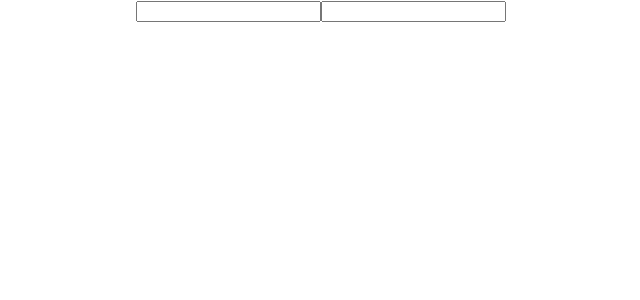
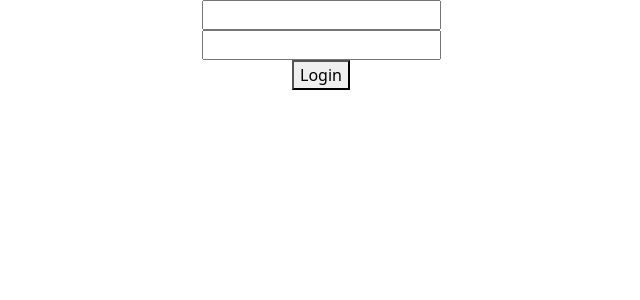
Before and after one commit to Pobarul-islam/email-password-authentication, a React (Create React App) app: page / in a window 1280 px wide. Shown: the top 300 px of the page, without its empty margins (319-959 px from the left). Built offline with nearby package versions, Linux system fonts and the light colour scheme.

Commit message:
form added

```diff
--- a/package.json
+++ b/package.json
@@ -6,8 +6,10 @@
     "@testing-library/jest-dom": "^5.16.4",
     "@testing-library/react": "^12.1.4",
     "@testing-library/user-event": "^13.5.0",
+    "bootstrap": "^5.1.3",
     "firebase": "^9.6.10",
     "react": "^18.0.0",
+    "react-bootstrap": "^2.2.3",
     "react-dom": "^18.0.0",
     "react-scripts": "5.0.0",
     "web-vitals": "^2.1.4"
--- a/src/App.js
+++ b/src/App.js
@@ -1,17 +1,29 @@
 import { getAuth } from "firebase/auth";
 import "./App.css";
 import app from "./firebase.init";
+import "bootstrap/dist/css/bootstrap.min.css";
+
 const auth = getAuth(app);
 
 function App() {
-  const handleEmailChange = event => {
+  const handleEmailBlur = event => {
     console.log(event.target.value);
+  }
+
+  const handlePasswordBlur = event => {
+    console.log(event.target.value)
+  }
+
+  const handleFormSubmit = event => {
+    console.log('form submited')
+    event.preventDefault();
   }
   return (
     <div className="App">
-      <form>
-        <input onChange={handleEmailChange} type="email" name="" id="" />
-        <input type="password" name="" id="" />
+      <form onSubmit={handleFormSubmit}>
+        <input onBlur={handleEmailBlur} type="email" name="" id="" /> <br />
+        <input onBlur={handlePasswordBlur} type="password" name="" id="" /> <br />
+        <button type="submit">Login</button>
       </form>
     </div>
   );
```
Also changed, not shown: src/index.js (+4 -3 lines), 1 other file (tests, documents, lock files or other folders).
